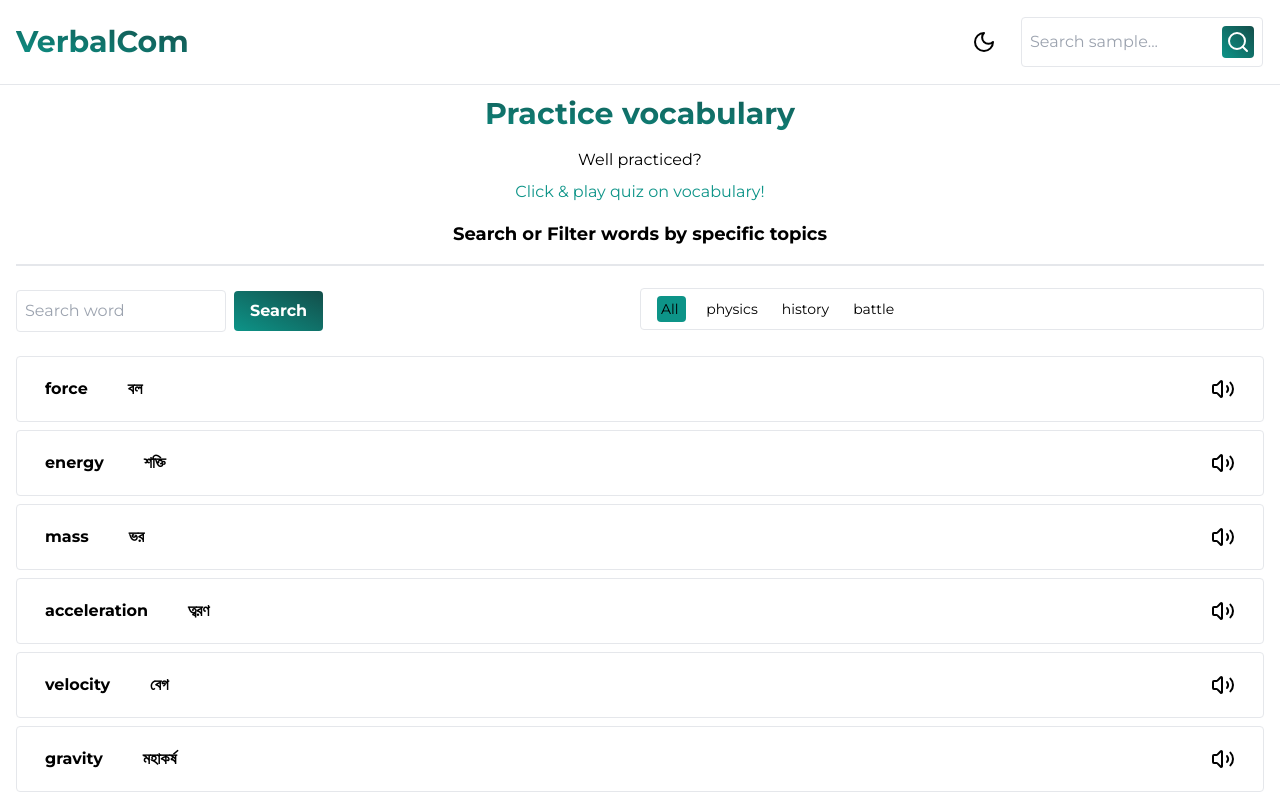
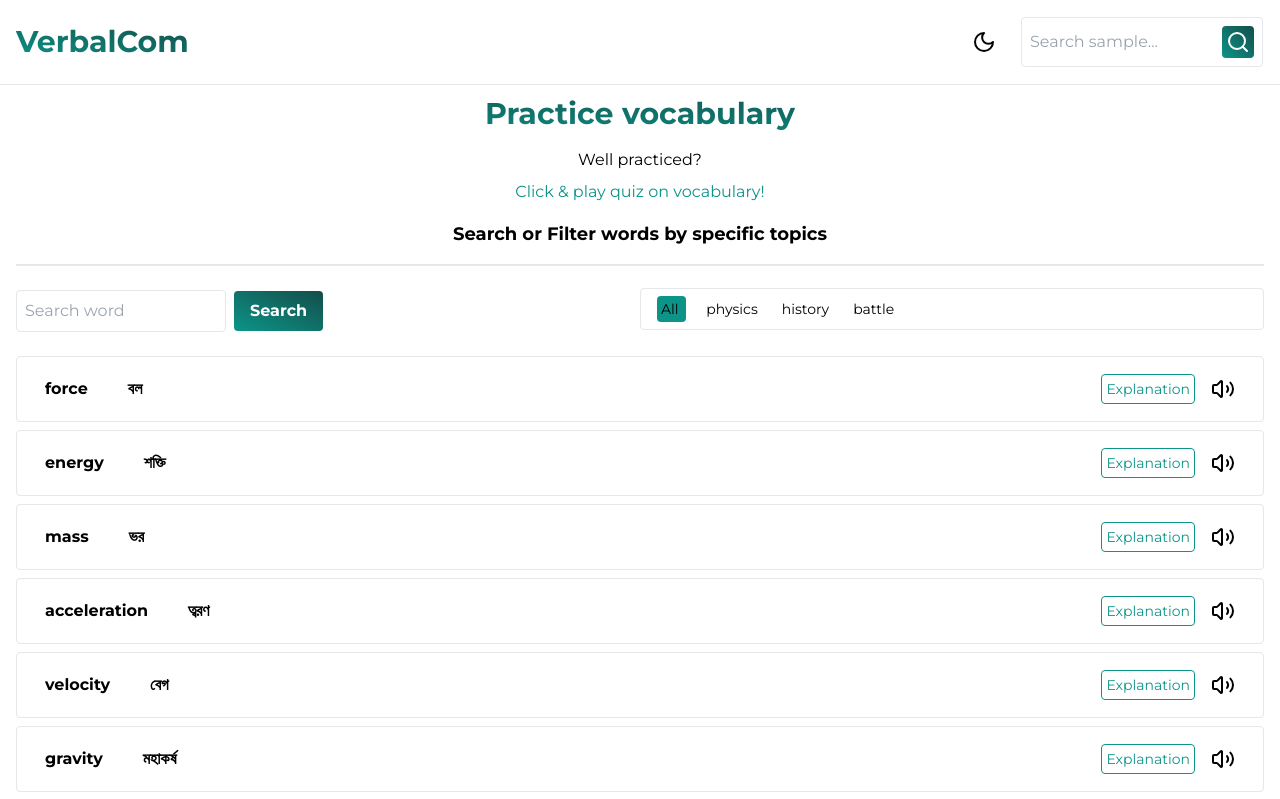
Before and after one commit to ashsajal1/verbalcom, a Vue app: page /vocabulary in a window 1280 px wide. Shown: the top 799 px of the page. Built offline with nearby package versions, Linux system fonts and the light colour scheme.

Commit message:
feat: add explanation cta in vocabulary

```diff
--- a/src/pages/Vocabulary.vue
+++ b/src/pages/Vocabulary.vue
@@ -68,7 +68,8 @@ const handleTopics = (topic: string) => {
     <h1 class="text-3xl font-bold text-center mb-4 g-text">Practice vocabulary</h1>
 
     <div class="grid place-items-center">
-        Well practiced? <RouterLink class="text-primary p-2 hover:bg-primary hover:text-slate-100 rounded" to="/quiz">Click & play quiz on vocabulary!</RouterLink>
+        Well practiced? <RouterLink class="text-primary p-2 hover:bg-primary hover:text-slate-100 rounded" to="/quiz">
+            Click & play quiz on vocabulary!</RouterLink>
     </div>
 
     <p class="py-2 text-center font-bold text-lg mb-2">Search or Filter words by specific topics</p>
@@ -83,8 +84,6 @@ const handleTopics = (topic: string) => {
                 <Button>Search</Button>
             </div>
         </div>
-
-
 
         <div class="mb-4 w-full">
             <div>
@@ -114,6 +113,7 @@ const handleTopics = (topic: string) => {
         <Button variant="outline" @click="searchedWord = ''">Reset</Button>
     </div>
 
+    <!-- Main content -->
     <div class="flex gap-2 flex-col">
         <div class="flex items-center justify-between p-3 gap-2 rounded border dark:border-gray-800"
             v-for="(item, index) in words" :key="index">
@@ -125,7 +125,10 @@ const handleTopics = (topic: string) => {
                     <div>{{ item.bn }}</div>
                 </Button>
             </div>
-            <div>
+            <div class="flex items-center">
+                <RouterLink :to="`/explanation?word=${item.en}`">
+                    <Button class="p-1 text-sm font-normal" variant="outline">Explanation</Button>
+                </RouterLink>
                 <Button @click="playWord(`${item.en} ${item.bn}`)" variant="ghost">
                     <Volume2 />
                 </Button>
```
